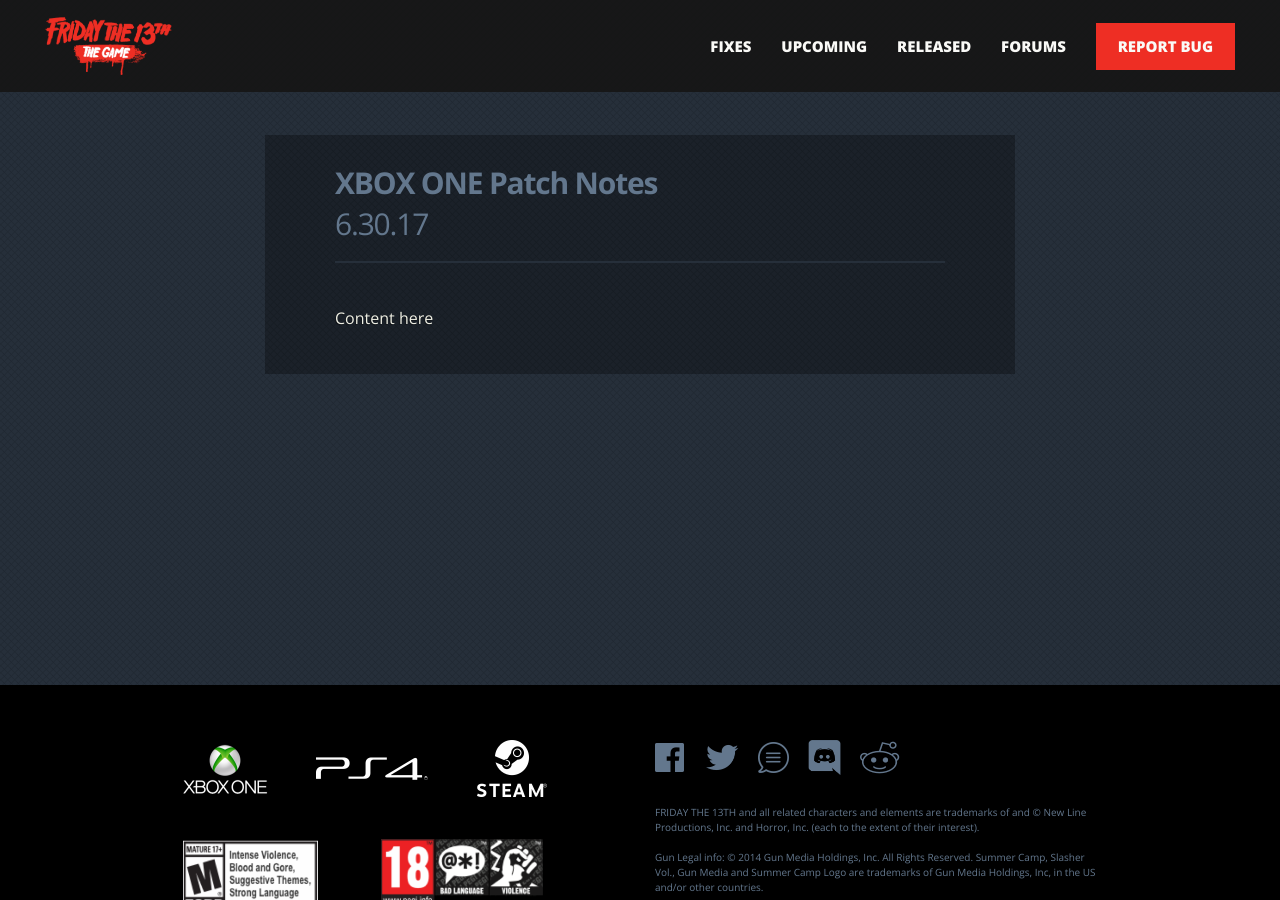
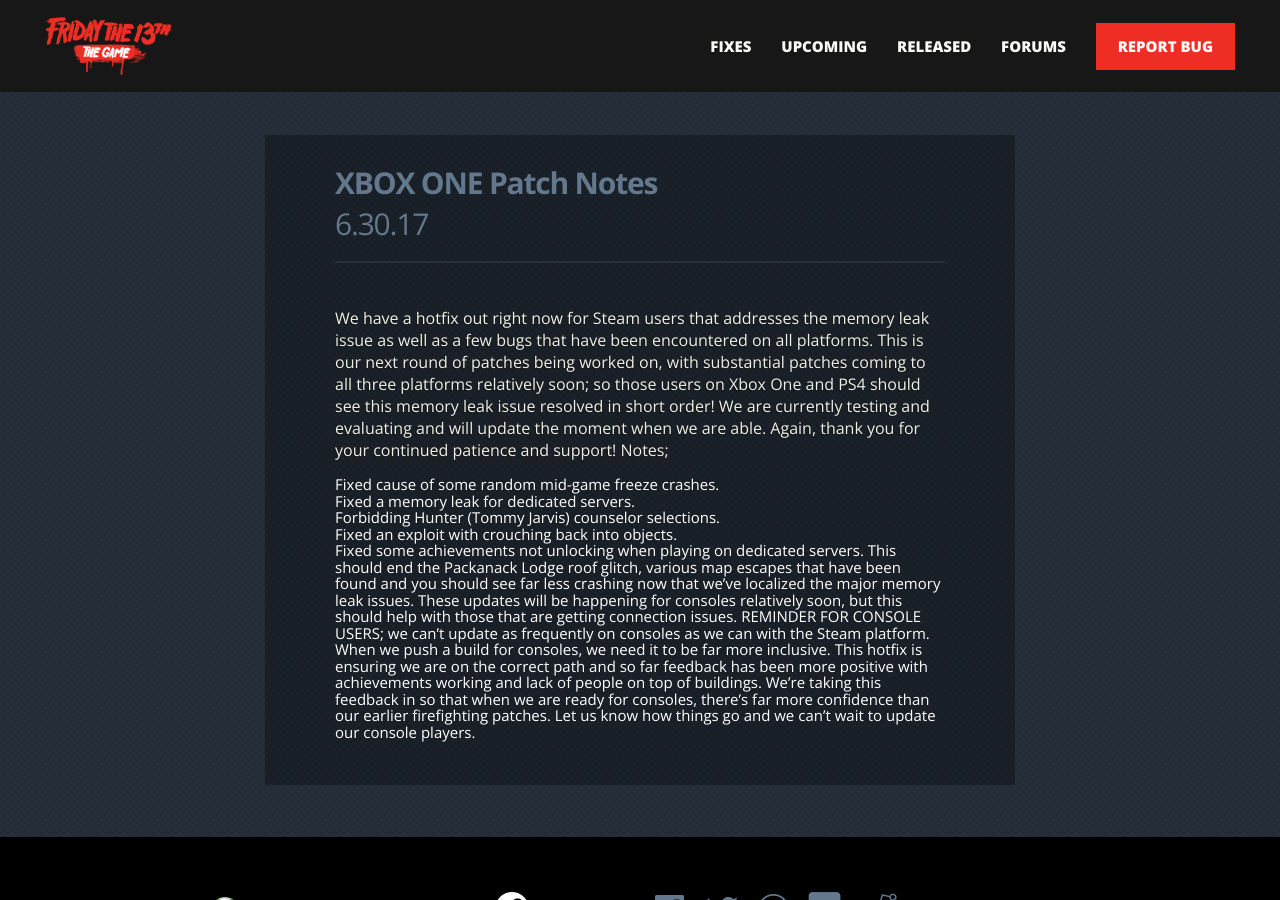
Before and after one commit to bdk6000/friday-13, a Jekyll site: the page built from _released-patches/patch-notes-6-30.markdown, in a window 1280 px wide and 900 px high. Built offline with Jekyll 4.4.1, drawn with Linux system fonts in a browser that asks for light colours.

Commit message:
Updated Patch Notes 6 30

```diff
--- a/_released-patches/patch-notes-6-30.markdown
+++ b/_released-patches/patch-notes-6-30.markdown
@@ -3,7 +3,18 @@ title: Patch Notes
 date: 2017-06-30 22:15:00 -04:00
 categories:
 - XBOX ONE
-release-date: 2017-06-30 22:15:00 -04:00
+release-date: 2017-06-28 00:00:00 -04:00
 ---
 
-Content here
+We have a hotfix out right now for Steam users that addresses the memory leak issue as well as a few bugs that have been encountered on all platforms.
+This is our next round of patches being worked on, with substantial patches coming to all three platforms relatively soon; so those users on Xbox One and PS4 should see this memory leak issue resolved in short order! We are currently testing and evaluating and will update the moment when we are able.
+Again, thank you for your continued patience and support!
+Notes;
+- Fixed cause of some random mid-game freeze crashes.
+- Fixed a memory leak for dedicated servers.
+- Forbidding Hunter (Tommy Jarvis) counselor selections.
+- Fixed an exploit with crouching back into objects.
+- Fixed some achievements not unlocking when playing on dedicated servers.
+This should end the Packanack Lodge roof glitch, various map escapes that have been found and you should see far less crashing now that we've localized the major memory leak issues. These updates will be happening for consoles relatively soon, but this should help with those that are getting connection issues.
+REMINDER FOR CONSOLE USERS; we can't update as frequently on consoles as we can with the Steam platform. When we push a build for consoles, we need it to be far more inclusive. This hotfix is ensuring we are on the correct path and so far feedback has been more positive with achievements working and lack of people on top of buildings. We're taking this feedback in so that when we are ready for consoles, there's far more confidence than our earlier firefighting patches.
+Let us know how things go and we can't wait to update our console players.
```
